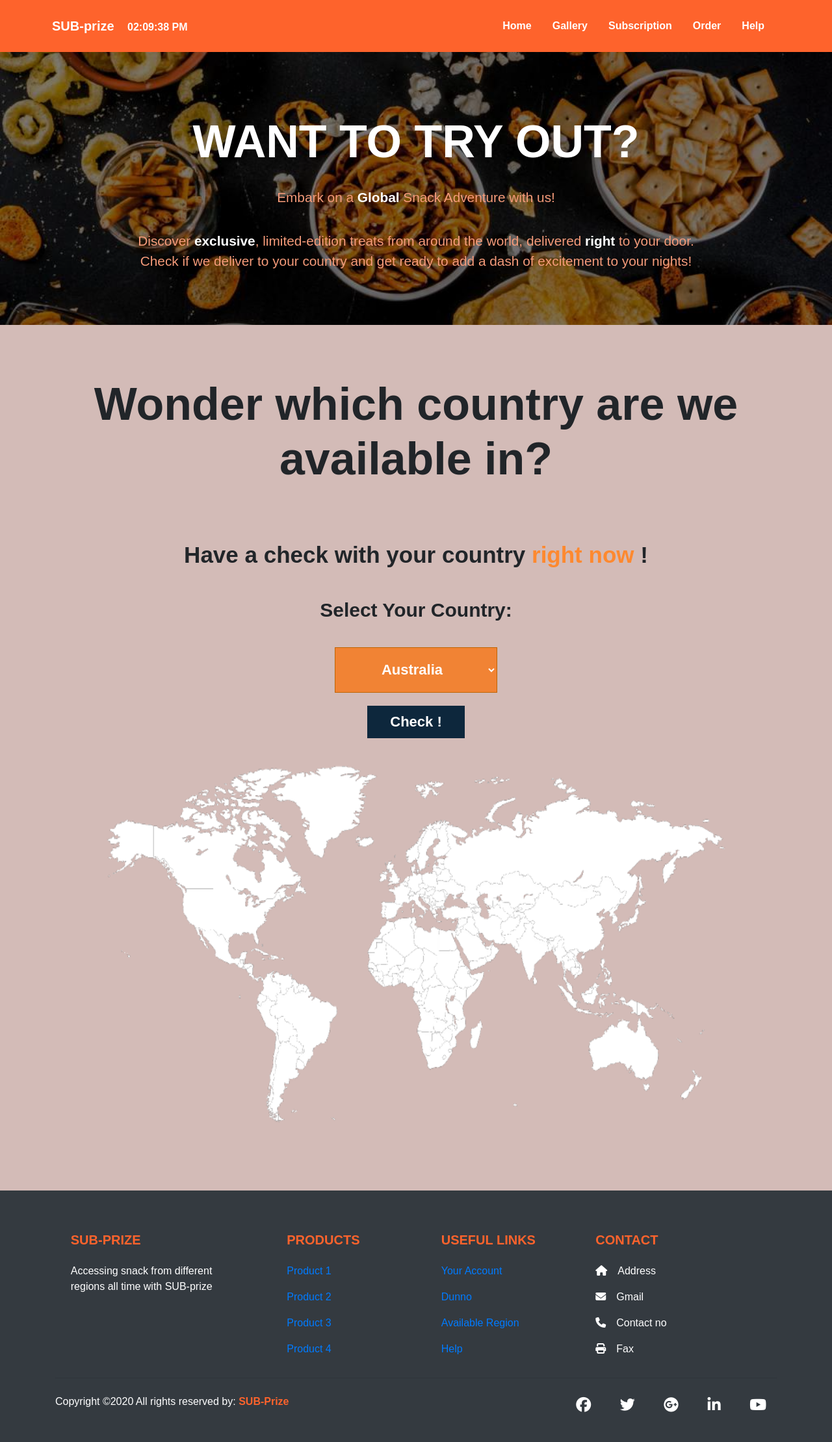
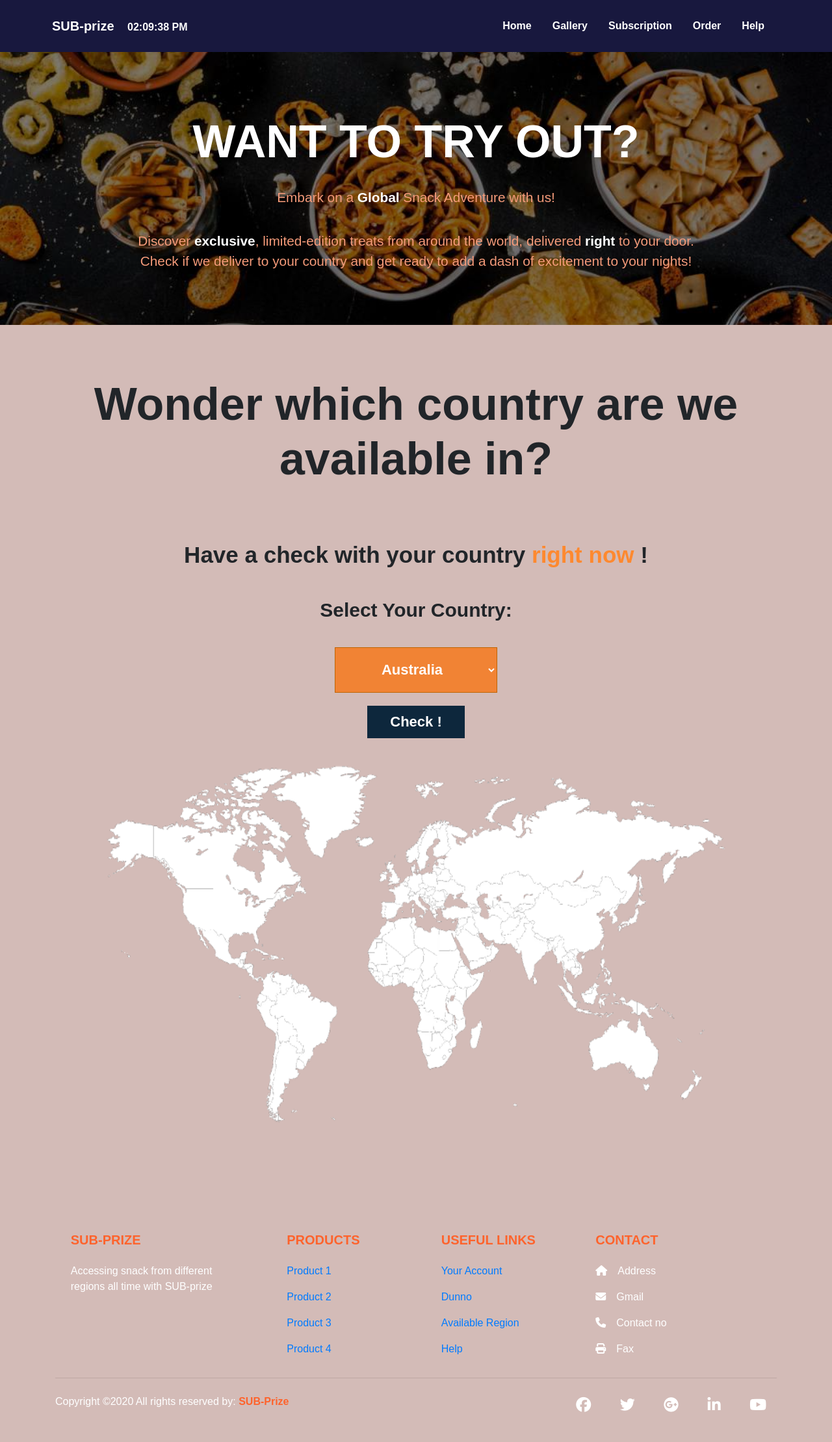
Before and after one commit to junhubdotcom/webpro2024, a PHP site: page /order.html in a window 1280 px wide. Shown: the whole page at 65% size. Run offline with PHP 8.4, Linux system fonts and the light colour scheme; some libraries are stand-ins or nearby versions.

Commit message:
nav bar commit

```diff
--- a/css/gallery.css
+++ b/css/gallery.css
@@ -13,7 +13,7 @@ body {
 }
 
 .navbar {
-    background:#fe632c;
+    background:#18183e;
     position: fixed;
     top: 0;
     left: 0;
--- a/css/help.css
+++ b/css/help.css
@@ -13,7 +13,7 @@ body {
 }
 
 .navbar {
-    background:#fe632c;
+    background:#18183e;
     position: fixed;
     top: 0;
     left: 0;
--- a/css/orderStyle.css
+++ b/css/orderStyle.css
@@ -13,7 +13,7 @@ body {
 }
 
 .navbar {
-    background: #fe632c;
+    background: #18183e;
     position: fixed;
     top: 0;
     left: 0;
@@ -40,7 +40,7 @@ body {
 }
 
 .navbar-brand:hover {
-    color: black;
+    color: #18183e;
     transition: 0.3s;
 }
 
--- a/css/style.css
+++ b/css/style.css
@@ -14,7 +14,7 @@ body {
 }
 
 .navbar {
-    background: #fe632c;
+    background: #18183e;
     position: fixed;
     top: 0;
     left: 0;
--- a/css/subscription.css
+++ b/css/subscription.css
@@ -97,7 +97,7 @@ body {
     background-size: cover;
     position: relative;
     margin-bottom: 0px;
-    padding: 200px 0px;
+    padding: 130px 0px;
 }
 
 .sub-desciption {
@@ -137,7 +137,7 @@ body {
     margin: 0 auto; /* Center the container */
     display: flex;
     align-items: center;
-    background-color: rgba(244, 77, 17, 0.7);
+    background-color: rgba(244, 78, 17, 0.3);
     border-radius: 10px;
     cursor: pointer;
     transition: background-color 0.3s;
@@ -314,7 +314,7 @@ body {
 
 
 .sub-plan-list {
-    background-color: rgba(244, 77, 17, 0.7);
+    background-color: rgba(244, 77, 17, 0.3);
     border-radius: 10px;
     height: 120px;
     align-items: center;
--- a/order.html
+++ b/order.html
@@ -126,7 +126,7 @@
     </script>
 
     <!--Footer-->
-    <footer class="bg-dark text-white pt-5 pb-4">
+    <footer class=" text-white pt-5 pb-4">
 
         <div class="container text-center text-md-left">
 
--- a/subscription.html
+++ b/subscription.html
@@ -330,7 +330,7 @@
     </div>
 
         <!--Footer-->
-        <footer class = "footer text-white pt-5 pb-4">
+        <footer class = "bg-dark footer text-white pt-5 pb-4">
 
             <div class = "container text-center text-md-left">
 
```
